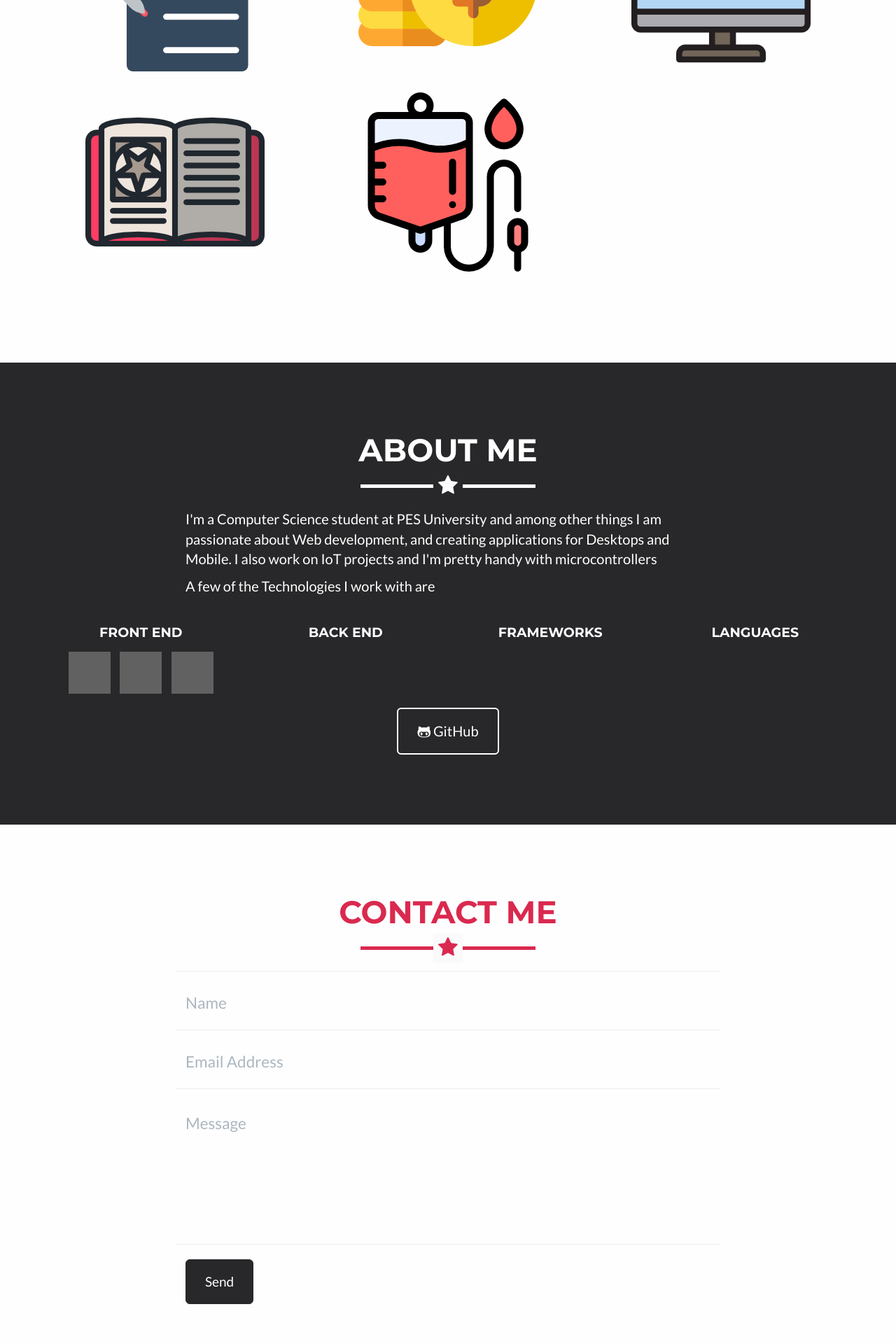
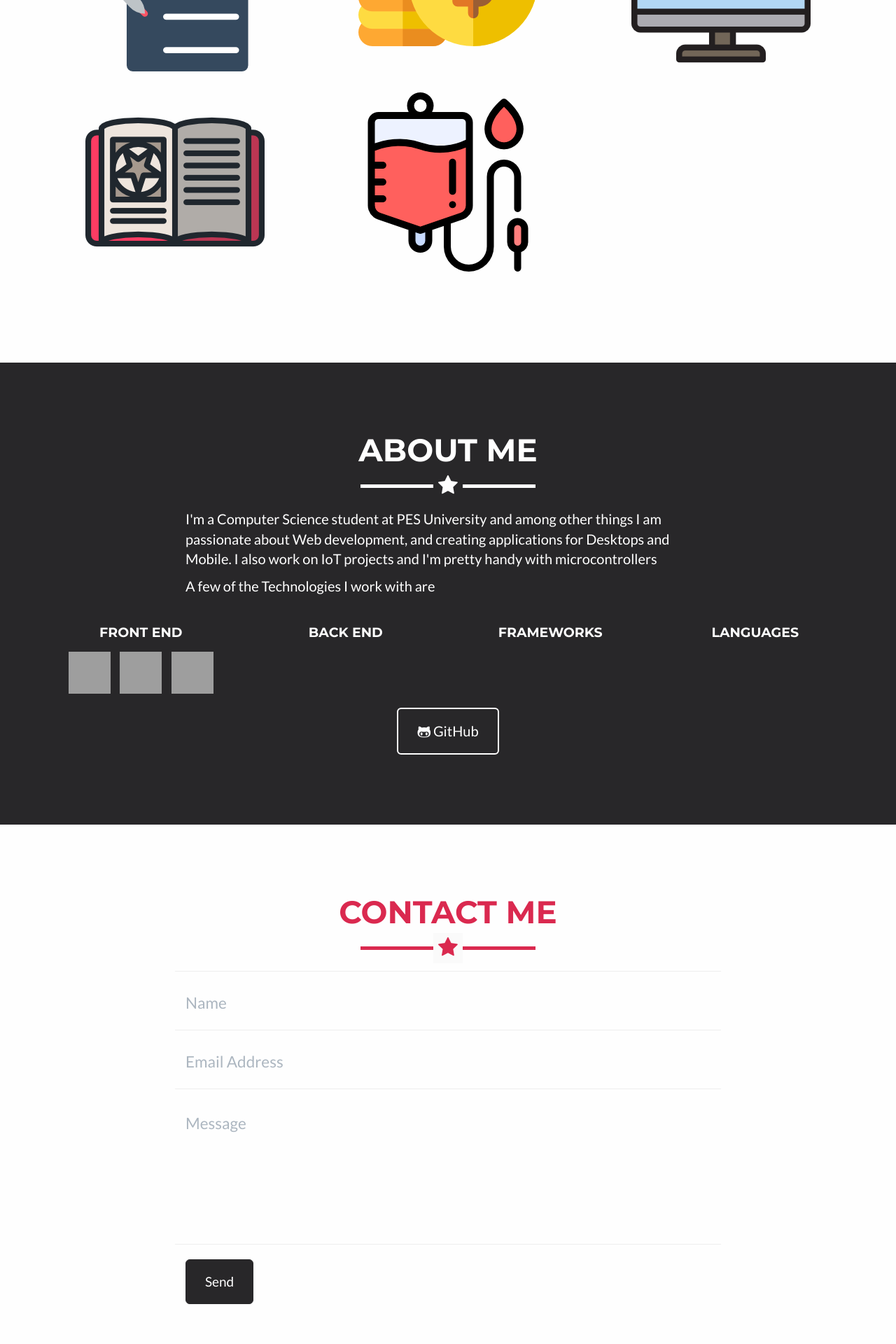
Before and after one commit to Aveek-Saha/Aveek-Saha.github.io, a Jekyll site: the page built from index.html, in a window 1280 px wide. Shown: the part 1550-3470 px from the top of the page at 70% size. Built offline with Jekyll 4.4.1, drawn with Linux system fonts in a browser that asks for light colours; some web fonts are replaced; grey boxes are pictures that could not be loaded.

Commit message:
Update main.css

```diff
--- a/_includes/css/main.css
+++ b/_includes/css/main.css
@@ -560,5 +560,4 @@ footer .footer-below {
 	margin: 2%;
 	height: 4em;
 	width: 4em;
-	filter: invert(1);
 }
```
